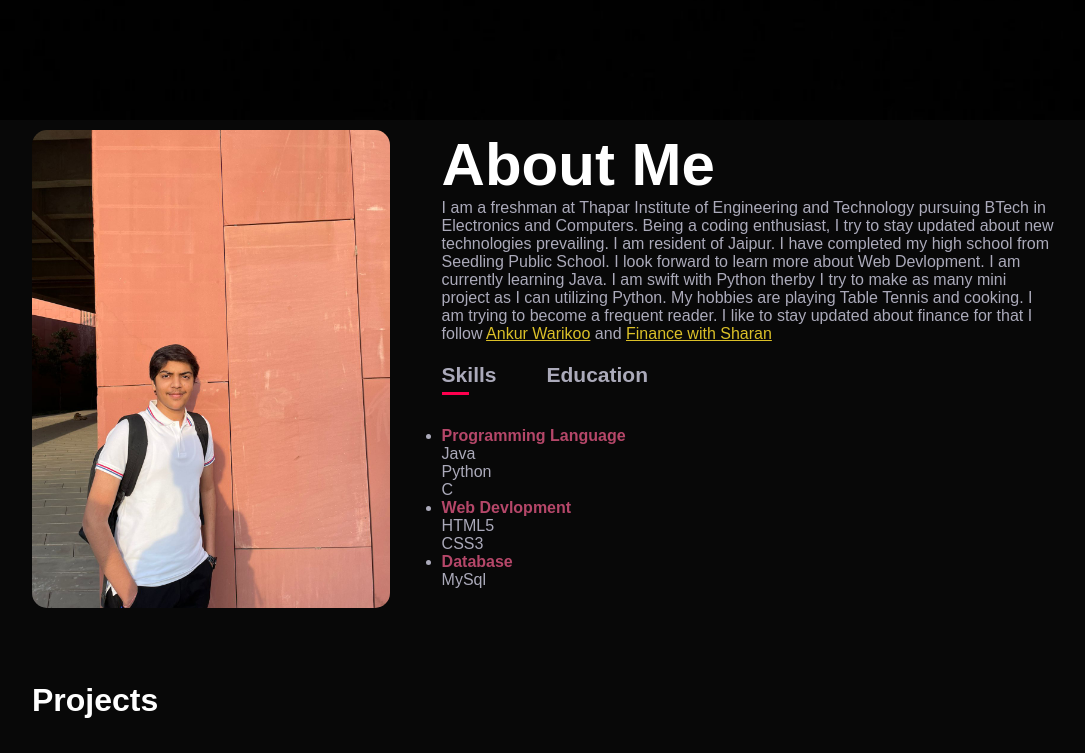
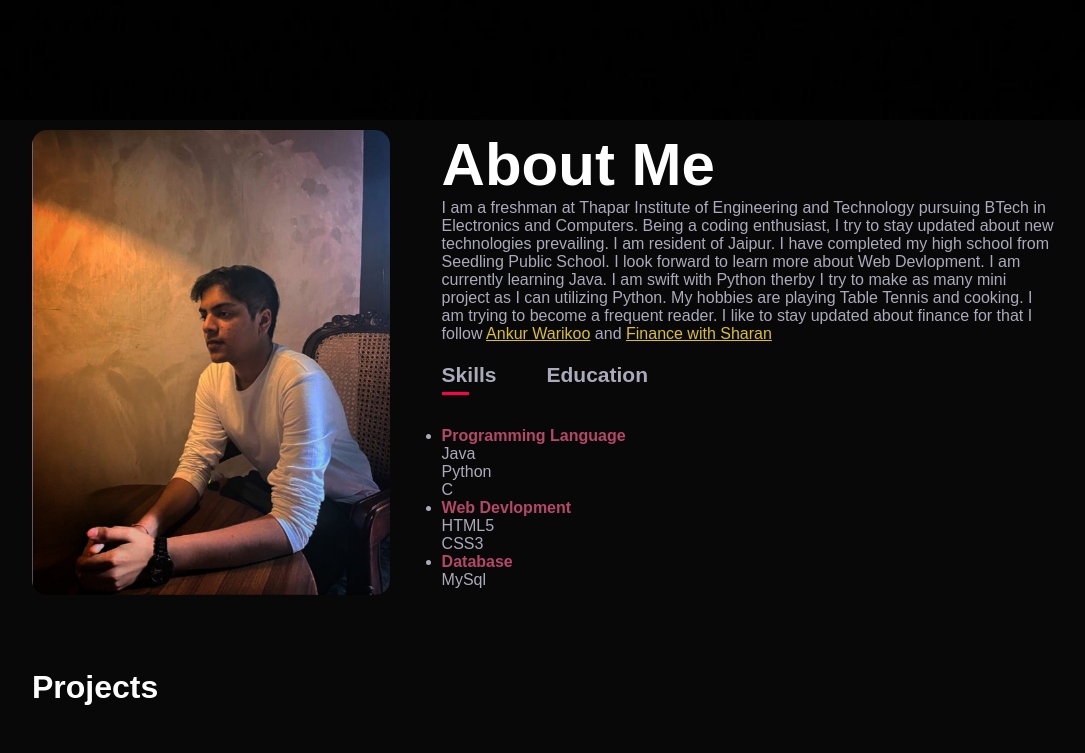
Before and after one commit to Rparakh24/Portfolio_Ronit_Parakh, a plain HTML site: page index.html in a window 1280 px wide. Shown: the part 680-1433 px from the top of the page, without its empty margins (96-1181 px from the left). Drawn offline with Linux system fonts and the light colour scheme; files whose address does not match are found by name.

Commit message:
Update index.html

```diff
--- a/index.html
+++ b/index.html
@@ -35,7 +35,7 @@
         <div class="container">
             <div class="row">
                 <div class="about-col-1">
-                    <img src="./about.jpeg" >
+                    <img src="./about2.jpeg" >
                 </div>
                 <div class="about-col-2">
                     <h1 class="subtitle">About Me</h1>
```
